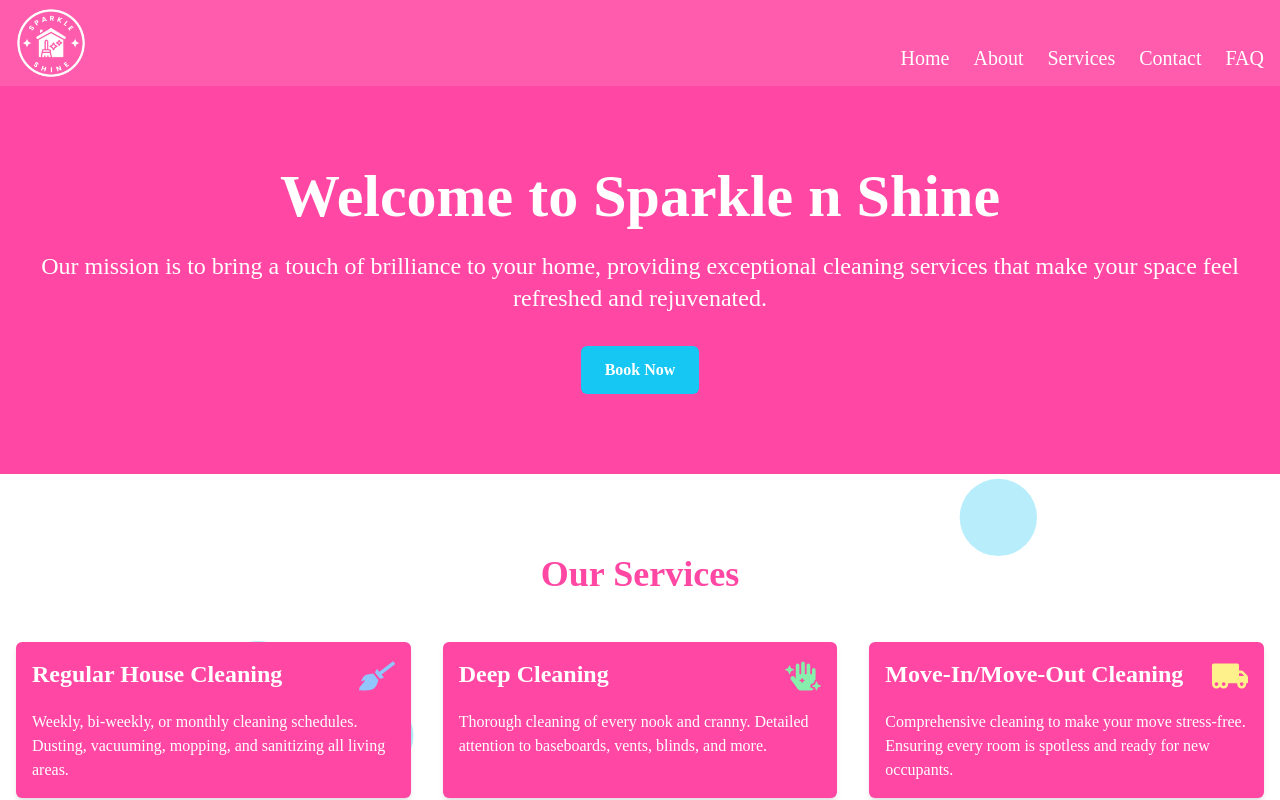
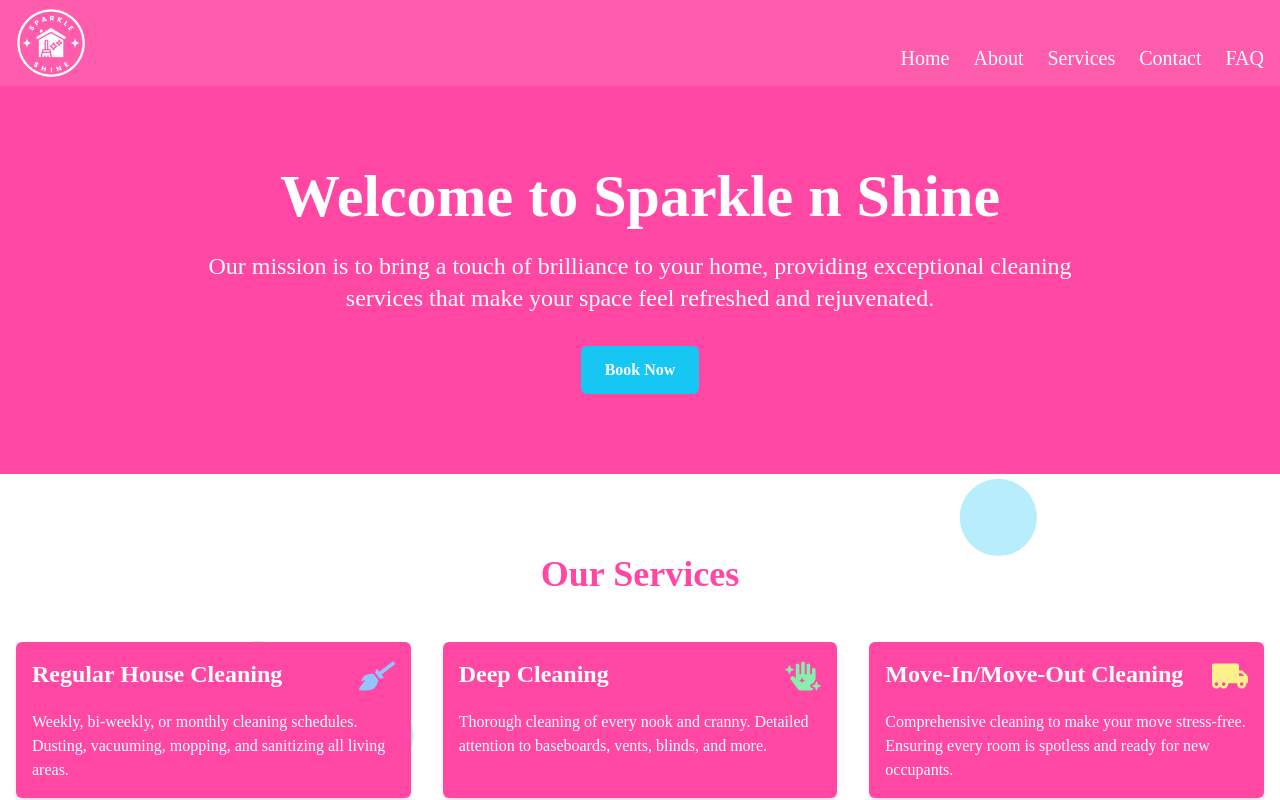
Before and after one commit to Daniel-PerezF/sparkle-n-shine, a React (Vite) app in the folder template-2/: page / in a window 1280 px wide. Shown: the top 800 px of the page. Built offline with nearby package versions, Linux system fonts and the light colour scheme; a web font is replaced by a local one.

Commit message:
updated homepage

```diff
--- a/template-2/src/pages/home.tsx
+++ b/template-2/src/pages/home.tsx
@@ -105,13 +105,13 @@ const HomePage: React.FC = () => {
           <h1 className="text-4xl md:text-6xl font-bold mb-6">
             Welcome to Sparkle n Shine
           </h1>
-          <p className="text-lg md:text-2xl mb-8">
+          <p className="text-lg md:text-2xl mb-8 font-news max-w-4xl">
             Our mission is to bring a touch of brilliance to your home,
             providing exceptional cleaning services that make your space feel
             refreshed and rejuvenated.
           </p>
           <a
-            className="px-6 py-3 bg-skyblue text-white font-semibold rounded-md hover:bg-[#0CBCE9] hover:scale-105 hover:shadow-lg duration-300 ease-in-out"
+            className="font-londrina px-6 py-3 bg-skyblue text-white font-semibold rounded-md hover:bg-[#0CBCE9] hover:scale-105 hover:shadow-lg duration-300 ease-in-out"
             href="/contact"
           >
             Book Now
```
